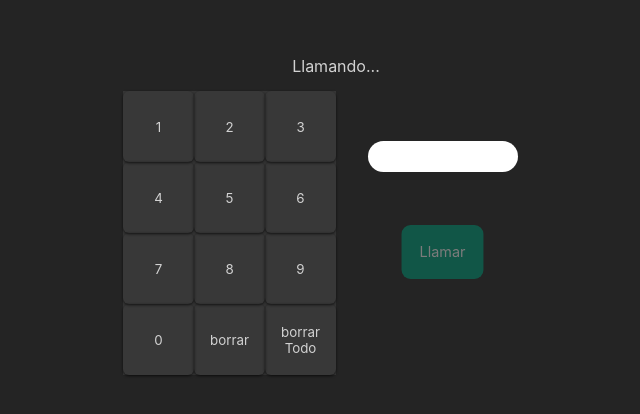
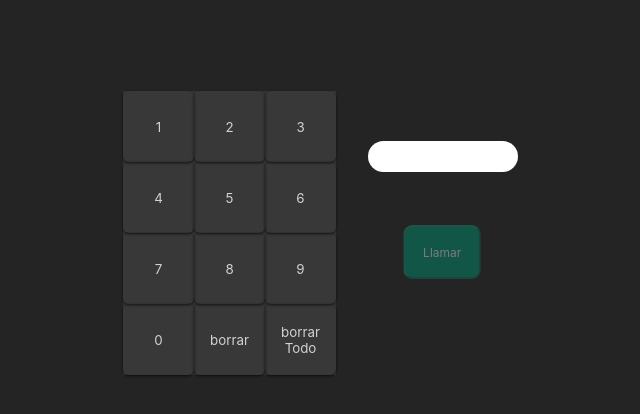
Before and after one commit to r-navarrouribe/c2-react-telefono, a React (Create React App) app: page / in a window 1280 px wide. Shown: the part 192-606 px from the top of the page, without its empty margins (304-944 px from the left). Built offline with nearby package versions, Linux system fonts and the light colour scheme.

Commit message:
Funcionalidades de llamar y colgar

```diff
--- a/src/App.js
+++ b/src/App.js
@@ -21,19 +21,36 @@ function App() {
   };
   // Declaraciones llamar / colgar
   const [llamando, setLlamando] = useState(false);
+  const llamaCuelga = () => {
+    if (llamando) {
+      setLlamando(false);
+      clearDisplay();
+    } else {
+      setLlamando(true);
+      setTimeout(() => {
+        setLlamando(false);
+        clearDisplay();
+      }, 5000);
+    }
+  };
   return (
     <>
       <div className="contenedor">
         {/* <!-- El siguiente elemento se oculta añadiéndole la clase "off" --> */}
-        <Informacion />
+        <Informacion llamando={llamando} />
         <main className="telefono">
           <Teclado
             tecladoNumerico={tecladoNumerico}
             typeNumber={typeNumber}
             clearDisplay={clearDisplay}
             eraseLastNumber={eraseLastNumber}
+            llamando={llamando}
           />
-          <Acciones numberTyped={numberTyped} llamando={llamando} />
+          <Acciones
+            numberTyped={numberTyped}
+            llamando={llamando}
+            llamaCuelga={llamaCuelga}
+          />
         </main>
       </div>
     </>
--- a/src/components/Acciones.js
+++ b/src/components/Acciones.js
@@ -1,29 +1,28 @@
 import { Display } from "./Display";
 
 export const Acciones = (props) => {
-  const { numberTyped, llamando } = props;
+  const { numberTyped, llamando, llamaCuelga } = props;
   return (
     <div className="acciones">
       <Display numberTyped={numberTyped} />
       {/* <!-- El botón de llamar debe tener la clase "activo" cuando --> */}
       {/* <!-- el número de teléfono tiene 9 cifras --> */}
-      {/* <a href="llamar" className="llamar">
+      <button
+        className={`llamar${numberTyped.length === 9 ? " activo" : ""}${
+          llamando ? " off" : ""
+        }`}
+        onClick={() => llamaCuelga()}
+        disabled={numberTyped < 9 ? true : false}
+      >
         Llamar
-      </a> */}
+      </button>
       {/* <!-- Sólo se tiene que ver un botón u otro --> */}
-      {/* <a href="colgar" className="colgar activo">
+      <button
+        className={llamando ? `colgar activo` : `off`}
+        onClick={() => llamaCuelga()}
+      >
         Colgar
-      </a> */}
-      <a
-        href={llamando ? "colgar" : "llamar"}
-        className={
-          llamando
-            ? "colgar activo"
-            : `llamar${numberTyped.length === 9 ? " activo" : ""}`
-        }
-      >
-        {llamando ? "Colgar" : "Llamar"}
-      </a>
+      </button>
     </div>
   );
 };
--- a/src/components/Informacion.js
+++ b/src/components/Informacion.js
@@ -1,3 +1,4 @@
-export const Informacion = () => {
-  return <span className="mensaje">Llamando...</span>;
+export const Informacion = (props) => {
+  const { llamando } = props;
+  return <span className={`mensaje ${!llamando && " off"}`}>Llamando...</span>;
 };
--- a/src/components/Tecla.js
+++ b/src/components/Tecla.js
@@ -1,10 +1,15 @@
 export const Tecla = (props) => {
-  const { tecladoNumerico, typeNumber } = props;
+  const { tecladoNumerico, typeNumber, llamando } = props;
   return (
     <>
       {tecladoNumerico.map((tecla) => (
         <li key={tecla}>
-          <button onClick={() => typeNumber(tecla)}>{tecla}</button>
+          <button
+            onClick={() => typeNumber(tecla)}
+            disabled={llamando ? true : false}
+          >
+            {tecla}
+          </button>
         </li>
       ))}
     </>
--- a/src/components/Teclado.js
+++ b/src/components/Teclado.js
@@ -1,16 +1,30 @@
 import { Tecla } from "./Tecla";
 
 export const Teclado = (props) => {
-  const { tecladoNumerico, typeNumber, clearDisplay, eraseLastNumber } = props;
+  const {
+    tecladoNumerico,
+    typeNumber,
+    clearDisplay,
+    eraseLastNumber,
+    llamando,
+  } = props;
   return (
     <div className="botones">
       <ol className="teclado">
-        <Tecla tecladoNumerico={tecladoNumerico} typeNumber={typeNumber} />
+        <Tecla
+          tecladoNumerico={tecladoNumerico}
+          typeNumber={typeNumber}
+          llamando={llamando}
+        />
         <li>
-          <button onClick={eraseLastNumber}>borrar</button>
+          <button onClick={eraseLastNumber} disabled={llamando ? true : false}>
+            borrar
+          </button>
         </li>
         <li>
-          <button onClick={clearDisplay}>borrar Todo</button>
+          <button onClick={clearDisplay} disabled={llamando ? true : false}>
+            borrar Todo
+          </button>
         </li>
       </ol>
     </div>
--- a/src/index.css
+++ b/src/index.css
@@ -89,7 +89,7 @@ li {
   flex-direction: column;
   align-items: center;
 }
-.acciones a {
+.acciones button {
   border-radius: 10px;
   padding: 20px;
   text-decoration: none;
```
Also changed, not shown: src/components/Accion.js (deleted).
